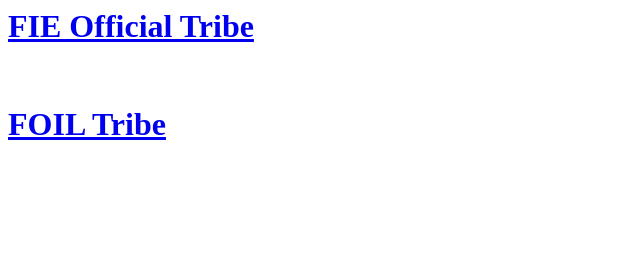
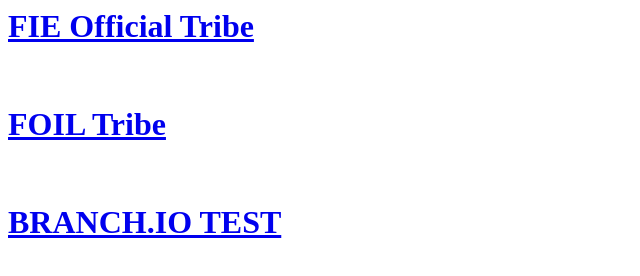
Before and after one commit to fforres/test_deep_linking_ios, a plain HTML site: page index.html in a window 1280 px wide. Shown: the whole page, without its empty margins (0-640 px from the left). Drawn offline with Linux system fonts and the light colour scheme.

Commit message:
add branch.io

```diff
--- a/index.html
+++ b/index.html
@@ -3,6 +3,9 @@
 
     <a href="legendsbeta://?tribeId=376d935f-9386-4a56-85ad-6217942e62b2"> <h1>FIE Official Tribe</h1>  </a> <br />
     <a href="legendsbeta://?tribeId=a8e0fedd-a3e3-47c7-a260-c1ca5e46d964"> <h1>FOIL Tribe</h1>  </a> <br />
+    <a href="https://getlegends.test-app.link/spyr1LPjZF"> <h1> BRANCH.IO TEST </h1>  </a> <br />
+
+
     <!-- <a href="getlegends://?tribeId='376d935f-9386-4a56-85ad-6217942e62b2'"> <h1>FIE Official Tribe</h1>  </a> <br /> -->
 
   </body>
```
